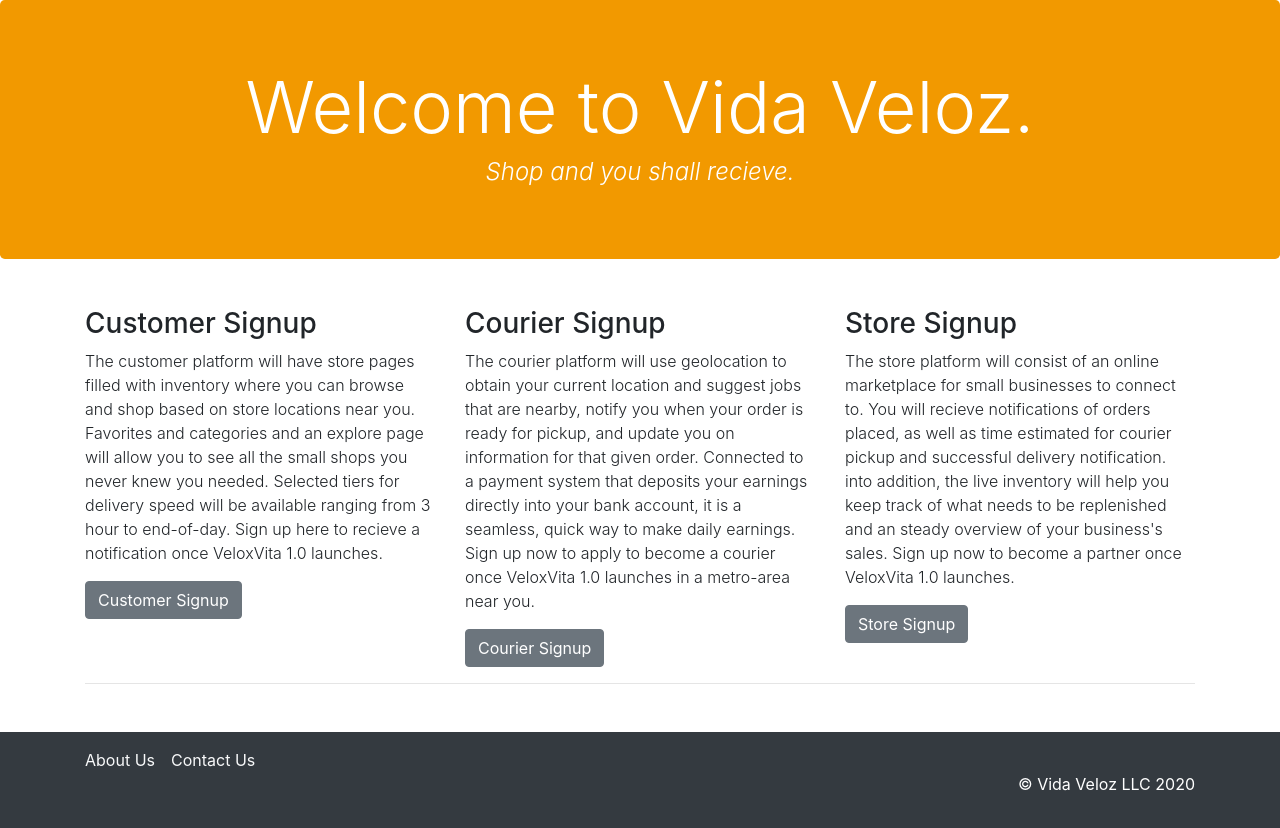
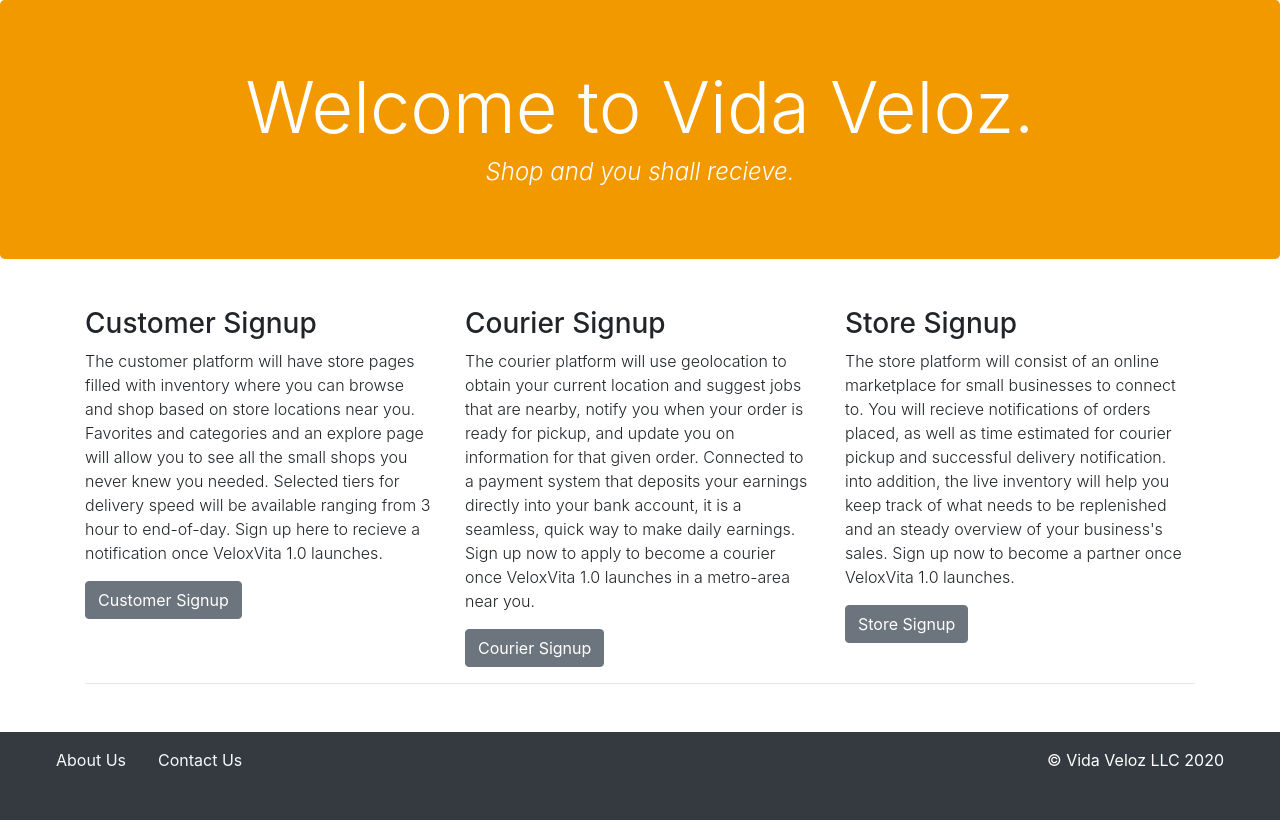
Before and after one commit to gsanchez13/delife, a React (Create React App) app: page / in a window 1280 px wide. Built offline with nearby package versions, Linux system fonts and the light colour scheme.

Commit message:
flexes footer

```diff
--- a/src/App.js
+++ b/src/App.js
@@ -13,11 +13,11 @@ const App = () => {
         <Route exact path="/contact" component={Contact} />
         <Route exact path="/about" component={About} />
       </Switch>
-      <footer className="text-white bg-dark my-auto py-3 px-3">
-        <div className="container">
-          <Link to="/about" className="mr-3 no-decoration text-light">About Us</Link>
-          <Link to="/contact" className="mr-3 no-decoration text-light">Contact Us</Link>
-          <p className="text-right">© Vida Veloz LLC 2020</p>
+      <footer className="text-white bg-dark my-auto py-2 px-5">
+        <div className="d-flex bd-highlight mb-3">
+          <Link to="/about" className="mr-3 no-decoration text-light p-2 bd-highlight">About Us</Link>
+          <Link to="/contact" className="mr-3 no-decoration text-light p-2 bd-highlight">Contact Us</Link>
+          <p className="ml-auto p-2 bd-highlight">© Vida Veloz LLC 2020</p>
         </div>
       </footer>
     </div>
```
